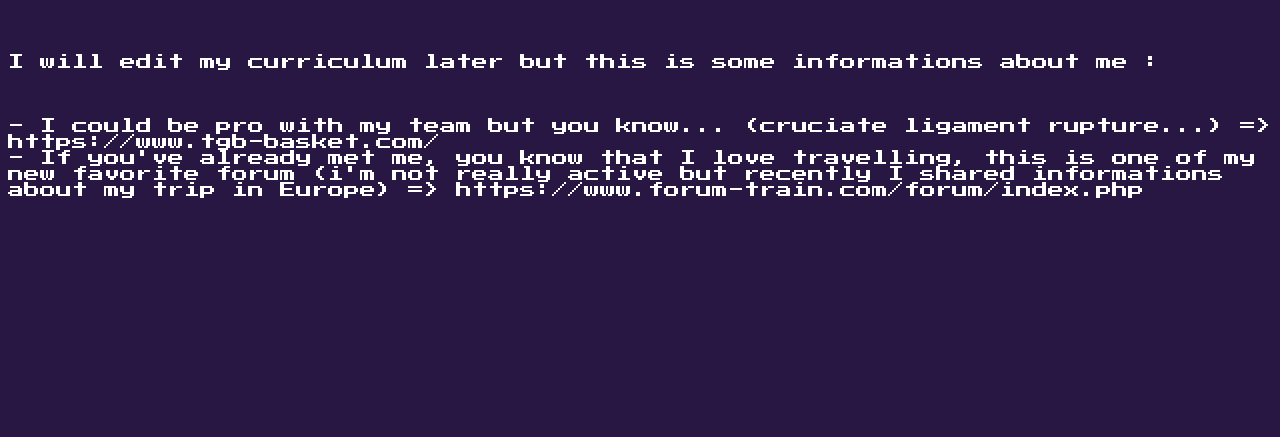
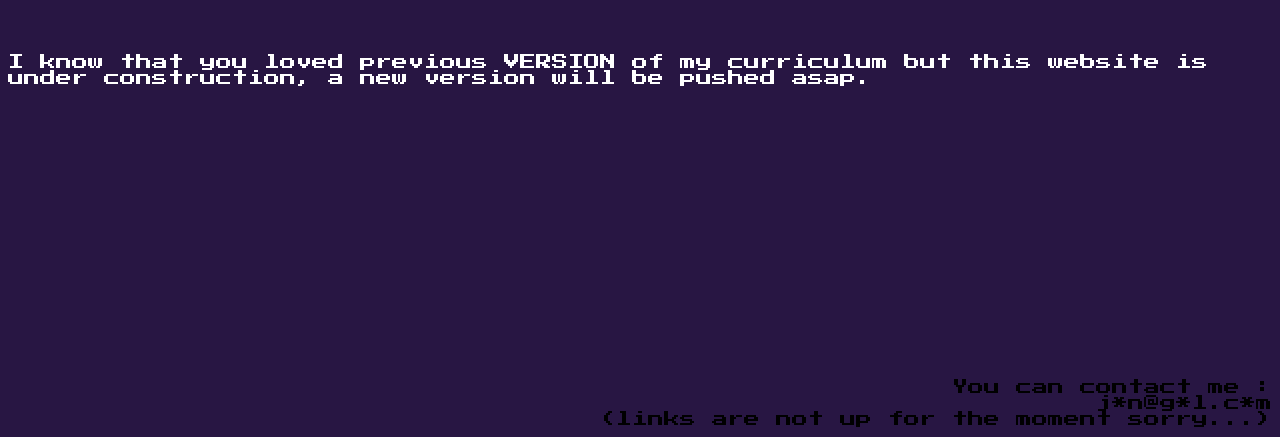
Before and after one commit to droperkingjohn/myOwnWebsite, a plain HTML site: page index.html in a window 1280 px wide. Shown: the part 69-506 px from the top of the page. Drawn offline with Linux system fonts and the light colour scheme.

Commit message:
I already give enough info on my social media
You see I'm aware of OPSec... I'm deleting my personal data...

```diff
--- a/index.html
+++ b/index.html
@@ -43,16 +43,14 @@
 	<h1>John Droper's website</h1>
 	<br>
 	<br>
-	<p>I will edit my curriculum later but this is some informations about me :</p> <br>
-	<p>- I could be pro with my team but you know... (cruciate ligament rupture...) => https://www.tgb-basket.com/<br>- If you've already met me, you know that I love travelling, this is one of my new favorite forum (i'm not really active but recently I shared informations about my trip in Europe) =>  https://www.forum-train.com/forum/index.php</p>
+	<p>I know that you loved previous VERSION of my curriculum but this website is under construction, a new version will be pushed asap.</p> <br>
 
 	<hr style = "border:none;margin-bottom:20%">
-	<p class="semiSecret">You can contact me :<br>johndroperdroperjohn@gmail.com<br>(links are not up for the moment sorry...)</p>
+	<p class="semiSecret">You can contact me :<br>j*n@g*l.c*m<br>(links are not up for the moment sorry...)</p>
 	<div class="logosRS">
 		<img src="./twitter.png" sizes="30px"/>
 		<img src="./facebook.png"/>
 		<img src="./instagram.png"/>
-    <!-- No copyright but => https://github.com/droperkingjohn -->
 	</div>
 </body>
 </html>
```
